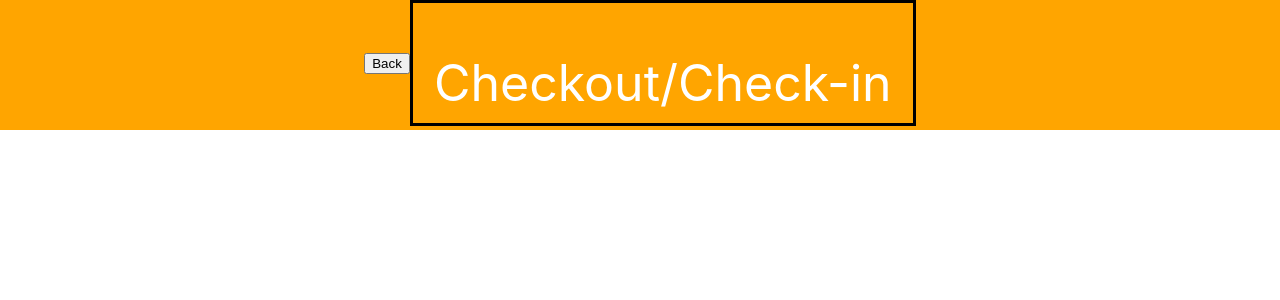
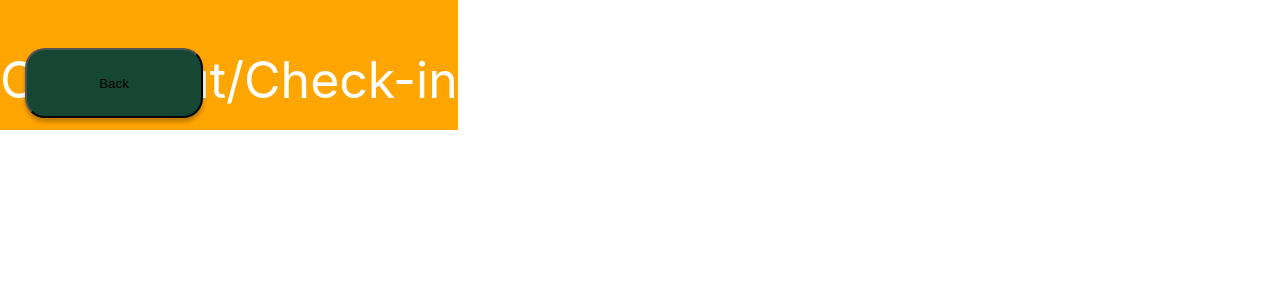
Before and after one commit to vikranthchinnam/UTD-Tool-Crib, a React (Create React App) app in the folder utd-tool-crib/: page / in a window 1280 px wide. Shown: the top 300 px of the page. Built offline with nearby package versions, Linux system fonts and the light colour scheme.

Commit message:
Got rid of unnecessary divs
I create unnecessary divs and using a flexbox to create the header. it is incomplete

```diff
--- a/utd-tool-crib/src/components/CheckPage.jsx
+++ b/utd-tool-crib/src/components/CheckPage.jsx
@@ -4,12 +4,9 @@ function CheckPage(){
     return(
         <div>
             <div className="header-div">
-                <div className="back-button-div">
-                    <button className="back-button">Back</button>
-                </div>
-                <div className="title-div">
-                    <p className="title">Checkout/Check-in</p>
-                </div>
+                <button className="back-button">Back</button>
+                <p className="title">Checkout/Check-in</p>
+
             </div>
             <div>
 
--- a/utd-tool-crib/src/components/css/CheckPage.css
+++ b/utd-tool-crib/src/components/css/CheckPage.css
@@ -1,21 +1,31 @@
 .header-div{
     background-color: orange;
     height: 130px;
+    display: flex;
+    position: fixed;
+    flex-direction: column;
+    justify-content: space-between;
+    align-items: space-between;
 }
 
-.back-button-div{
-    display: inline-block;
-    vertical-align: middle;
+.back-button{
+    position: absolute;
+    width: 178px;
+    height: 70px;
+    left: 25px;
+    top: 48px;
+
+    background: #154734;
+    box-shadow: 0px 4px 4px rgba(0, 0, 0, 0.25);
+    border-radius: 20px;
+
+
 }
-.title-div{
-    display: inline-block;
-    height: 120px;
-    width: 500px;
-    vertical-align: middle;
-    border: solid;
-}
+
 .title{
     font-size: 50px;
     color: white;
     vertical-align: middle;
+
+
 }
```
